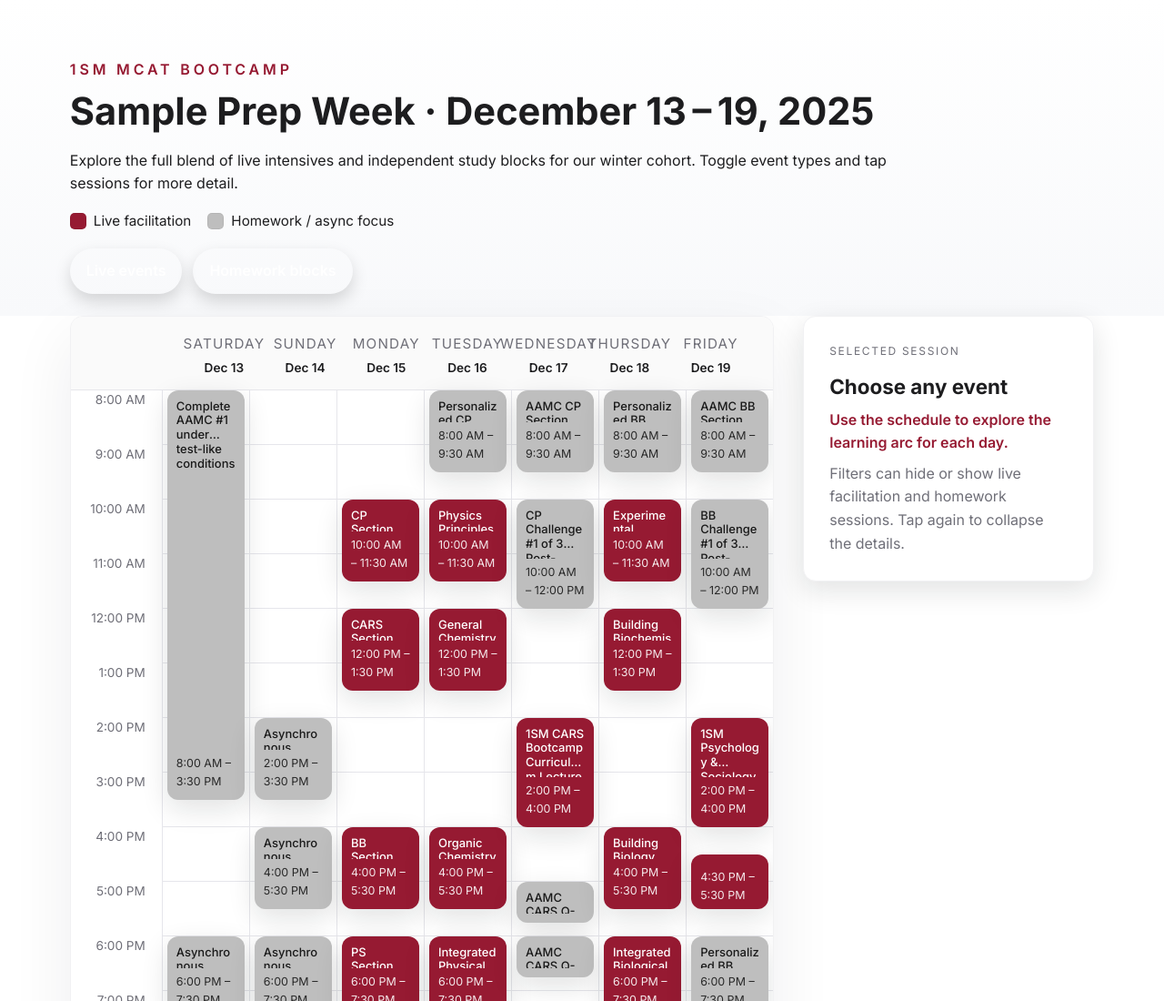
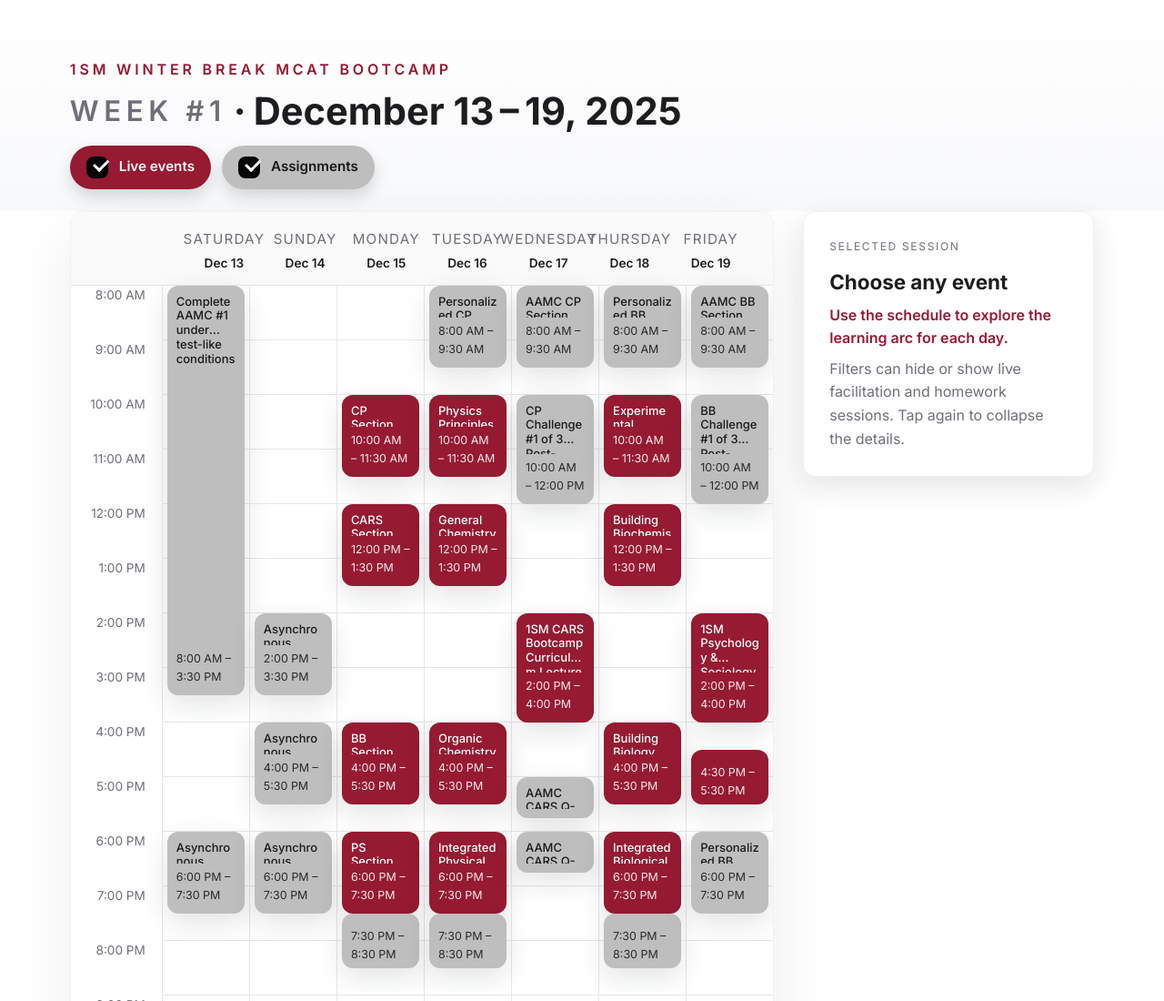
Before and after one commit to joe-1sm/bootcamp-sample-schedule-site, a plain HTML site: page index.html in a window 1280 px wide. Shown: the top 1100 px of the page at 91% size. Drawn offline with Linux system fonts and the light colour scheme.

Commit message:
Update #2 from GPT 5.1 Codex High with Gemini 3 Pro and Joe editing UI

```diff
--- a/index.html
+++ b/index.html
@@ -22,39 +22,34 @@
   <body>
     <header class="site-header">
       <div class="site-header__content">
-        <p class="eyebrow">1SM MCAT Bootcamp</p>
-        <h1>Sample Prep Week · December 13 – 19, 2025</h1>
-        <p class="lede">
-          Explore the full blend of live intensives and independent study blocks
-          for our winter cohort. Toggle event types and tap sessions for more
-          detail.
-        </p>
-        <div class="legend" aria-label="Event legend">
-          <div class="legend__item">
-            <span class="legend__swatch legend__swatch--live"></span>
-            <span>Live facilitation</span>
-          </div>
-          <div class="legend__item">
-            <span class="legend__swatch legend__swatch--homework"></span>
-            <span>Homework / async focus</span>
-          </div>
-        </div>
+        <p class="eyebrow">1SM Winter Break MCAT Bootcamp</p>
+        <h1>
+          <span class="week-label">Week #1</span>
+          <span aria-hidden="true">·</span>
+          <span>December 13 – 19, 2025</span>
+        </h1>
         <div class="event-filters" aria-label="Event filters">
-          <label class="filter-pill">
+          <label class="filter-pill filter-pill--live">
             <input
               type="checkbox"
               data-filter="live"
               checked
             />
-            <span>Live events</span>
+            <span class="filter-pill__checkbox" aria-hidden="true"></span>
+            <span class="filter-pill__label">
+              <span class="filter-pill__title">Live events</span>
+            </span>
           </label>
-          <label class="filter-pill">
+          <label class="filter-pill filter-pill--homework">
             <input
               type="checkbox"
               data-filter="homework"
               checked
             />
-            <span>Homework blocks</span>
+            <span class="filter-pill__checkbox" aria-hidden="true"></span>
+            <span class="filter-pill__label">
+              <span class="filter-pill__title">Assignments</span>
+            </span>
           </label>
         </div>
       </div>
```
